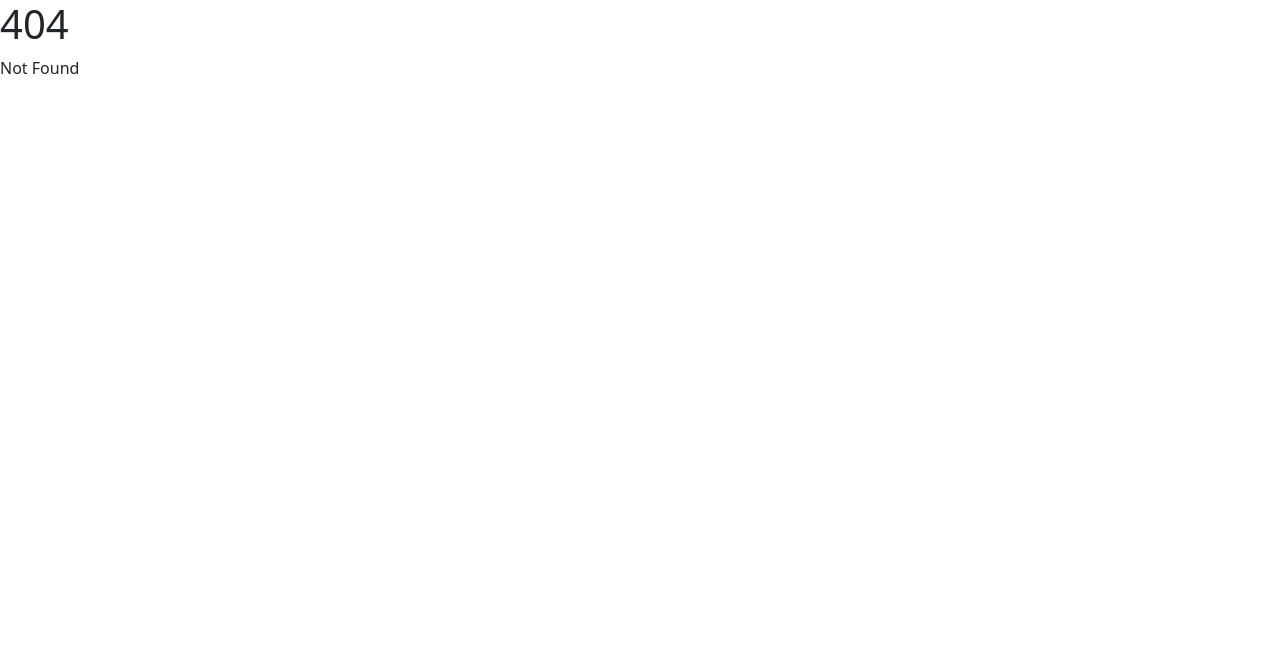
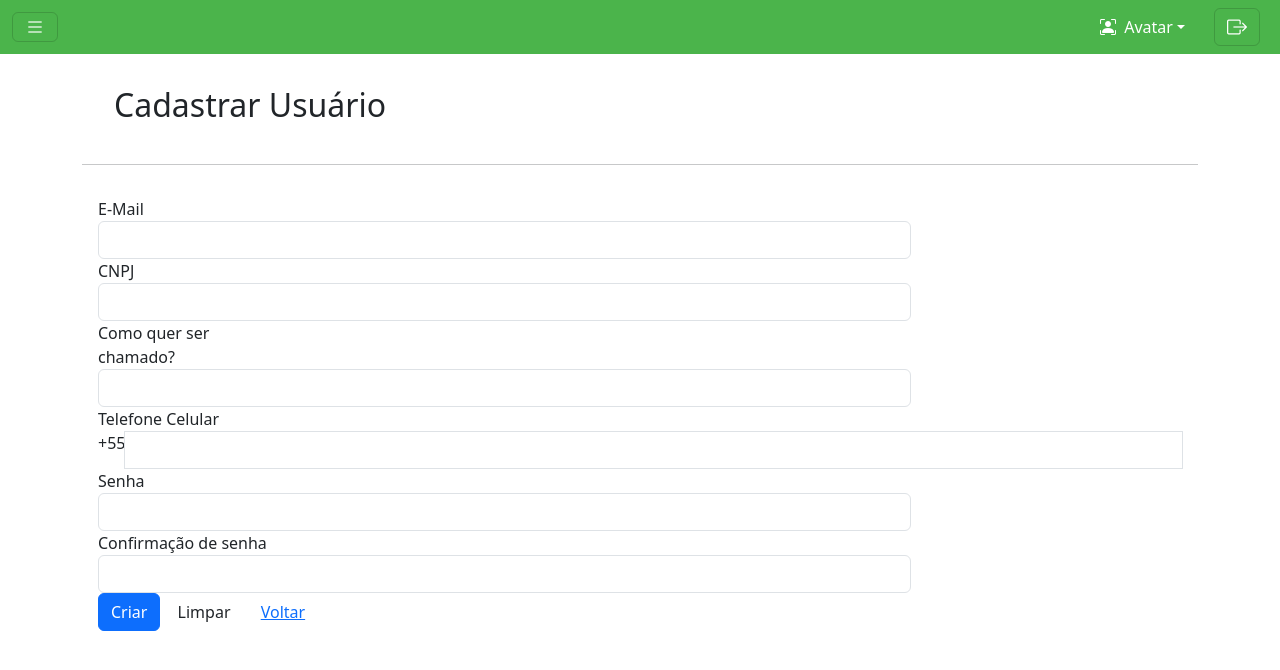
Before and after one commit to eliezeromaciel/vemamiga3, a SvelteKit app: page /autocadastro in a window 1280 px wide. Before the commit this address had no page. Shown: the top 670 px of the page. Built offline with nearby package versions, Linux system fonts and the light colour scheme.

Commit message:
typescript em td e conserto de tela de rotas

```diff
--- a/src/routes/(app)/+layout.svelte
+++ /dev/null
@@ -1,6 +0,0 @@
-<script>
-    import Navbar from "$lib/Navbar.svelte";
-</script>
-
-<Navbar/>
-<slot/>
--- /dev/null
+++ b/src/routes/(public)/autocadastro/+page.svelte
@@ -0,0 +1,78 @@
+<script lang="ts">
+    import Navbar from "$lib/Navbar.svelte";
+</script>
+
+<Navbar/>
+
+<div class="container">
+
+    <div class="container p-3 m-3">
+        <h2 >Cadastrar Usuário</h2>
+    </div>
+    <hr>
+    <div class="container p-3">
+        <div class="col-md-12">
+            <form action="/Acesso/Autocadastro" method="post"><input name="__RequestVerificationToken" type="hidden" value="inWdwJ7s84TmuNrOKUo0QjDg3aBd1dwJaob_bgsjpD3ekpNQxUYxrVLvJFGvmHVsI82qwan7ehDaFBPRWAKRi3OrPEtzV4XzRcydhoqoCYk1">
+                <div class="form-horizontal">
+                    <div class="form-group">
+                        <label class="control-label col-md-2" for="EMail">E-Mail</label>
+                        <div class="col-md-9">
+                            <input class="form-control text-box single-line" data-val="true" data-val-email="The E-Mail field is not a valid e-mail address." data-val-length="The field E-Mail must be a string with a maximum length of 100." data-val-length-max="100" data-val-required="The E-Mail field is required." id="EMail" name="EMail" type="email" value="" maxlength="100">
+                            <span class="field-validation-valid text-danger" data-valmsg-for="EMail" data-valmsg-replace="true"></span>
+                        </div>
+                    </div>
+
+                    <div class="form-group">
+                        <label class="control-label col-md-2" for="UserName">CNPJ</label>
+                        <div class="col-md-9">
+                            <input class="form-control text-lowercase text-box single-line" data-val="true" data-val-length="The field Login must be a string with a maximum length of 100." data-val-length-max="100" data-val-required="The Login field is required." id="UserName" name="UserName" type="text" value="" maxlength="100">
+                            <span class="field-validation-valid text-danger" data-valmsg-for="UserName" data-valmsg-replace="true"></span>
+                        </div>
+                    </div>
+
+                    <div class="form-group">
+                        <label class="control-label col-md-2" for="UserName">Como quer ser chamado?</label>
+                        <div class="col-md-9">
+                            <input class="form-control text-box single-line" data-val="true" data-val-length="The field Nome must be a string with a maximum length of 200." data-val-length-max="200" data-val-required="The Nome field is required." id="Nome" name="Nome" type="text" value="" maxlength="200">
+                            <span class="field-validation-valid text-danger" data-valmsg-for="Nome" data-valmsg-replace="true"></span>
+                        </div>
+                    </div>
+
+                    <div class="form-group">
+                        <label class="control-label col-md-2" for="Celular">Telefone Celular</label>
+                        <div class="col-md-9 input-group">
+                            <span class="input-group-addon" id="basic-addon1">+55</span>
+                            <input class="form-control phone text-box single-line" data-val="true" data-val-length="The field Telefone Celular must be a string with a maximum length of 20." data-val-length-max="20" data-val-phone="The Telefone Celular field is not a valid phone number." id="Celular" name="Celular" type="tel" value="" maxlength="20">
+                            <span class="field-validation-valid text-danger" data-valmsg-for="Celular" data-valmsg-replace="true"></span>
+                        </div>
+                    </div>
+
+                    <div class="form-group">
+                        <label class="control-label col-md-2" for="Senha">Senha</label>
+                        <div class="col-md-9">
+                            <input class="form-control text-box single-line" name="Senha" data-val-length-max="100" data-val-required="O campo é obrigatório." id="Senha" type="password" value="" maxlength="100" required="">
+                        </div>
+                    </div>
+
+                    <div class="form-group">
+                        <label class="control-label col-md-2" for="Confirmacao">Confirmação de senha</label>
+                        <div class="col-md-9">
+                            <input class="form-control text-box single-line" data-val-length-max="100" data-val-required="O campo é obrigatório." id="Confirmacao" type="password" value="" maxlength="100" required="">
+                        </div>
+                    </div>
+
+                    <div class="form-group">
+                        <div class="col-md-offset-8">
+                            <div class="pull-right">
+                                <input type="submit" value="Criar" class="btn btn-primary">
+                                <input type="reset" value="Limpar" class="btn btn-default">
+                                <a class="btn btn-link" href="/Acesso/Entrar">Voltar</a>
+                            </div>
+                        </div>
+                    </div>
+                </div>
+            </form>
+        </div>
+    </div>
+
+</div>
--- a/src/routes/(public)/cadastrar/+page.svelte
+++ /dev/null
@@ -1 +0,0 @@
-<h2>página de cadastro </h2>
```
Also changed, not shown: src/routes/(app)/(authed)/+layout.svelte (added, +17 -0 lines), src/routes/(public)/login/+page.svelte (+5 -6 lines), src/routes/(app)/(authed)/clientes/+page.svelte (renamed from src/routes/(app)/clientes/+page.svelte), src/routes/(app)/(authed)/empresas/+page.svelte (renamed from src/routes/(app)/empresas/+page.svelte), src/routes/(app)/(authed)/parametros/+page.svelte (renamed from src/routes/(app)/parametros/+page.svelte).
